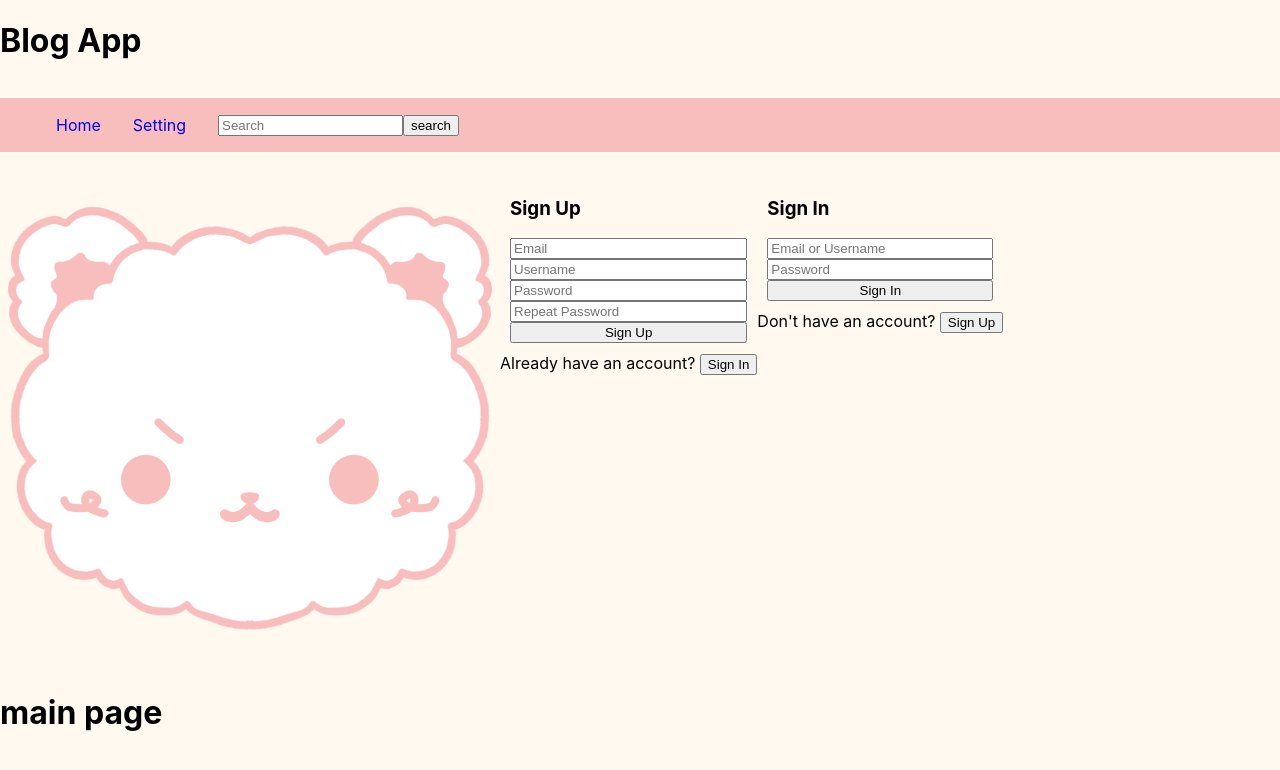
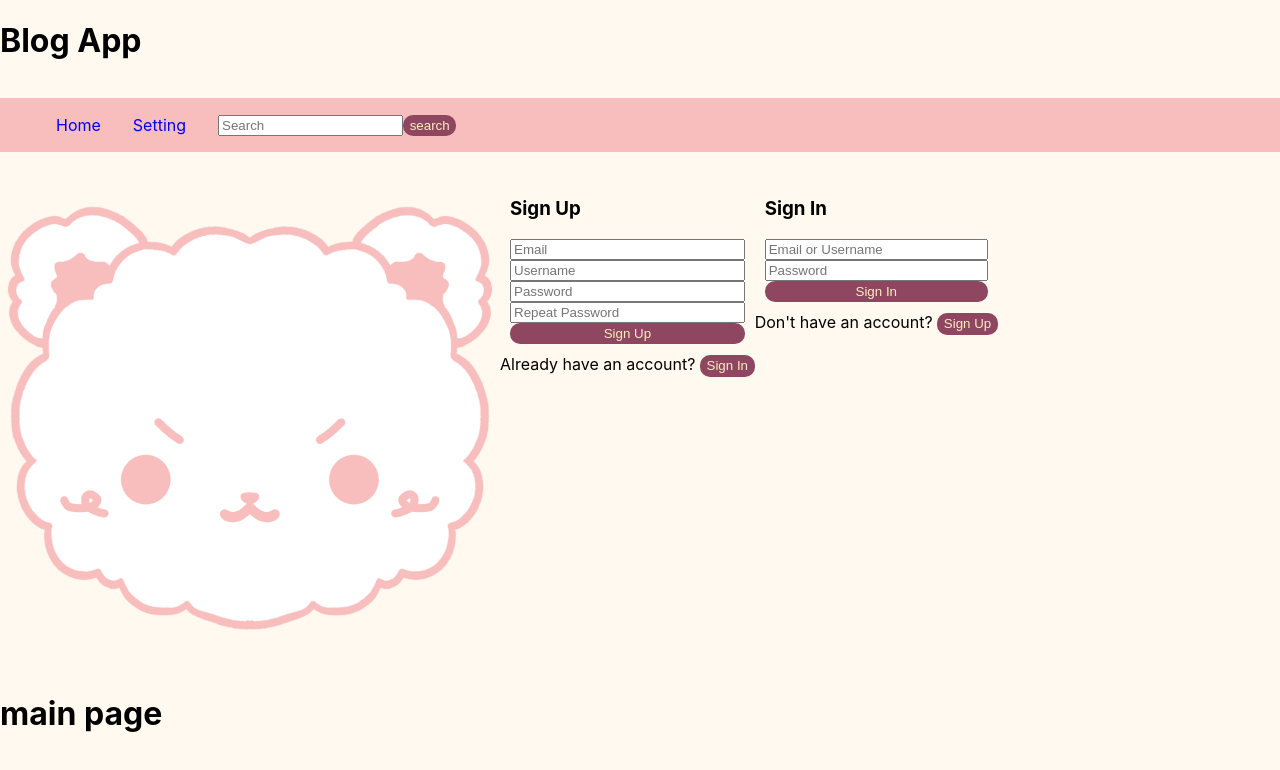
Before and after one commit to mindy-d-tran/blog-app-frontend, a React (Create React App) app: page / in a window 1280 px wide. Shown: the top 770 px of the page. Built offline with nearby package versions, Linux system fonts and the light colour scheme.

Commit message:
add style from previous lab

```diff
--- a/src/index.css
+++ b/src/index.css
@@ -19,3 +19,12 @@ code {
   font-family: source-code-pro, Menlo, Monaco, Consolas, 'Courier New',
     monospace;
 }
+
+button{
+  background-color: var(--dark-color);
+  color: var(--accent-color);
+  padding: 0.25em 0.5em;
+  border: none;
+  border-radius: 0.75em;
+  cursor: pointer;
+}
```
